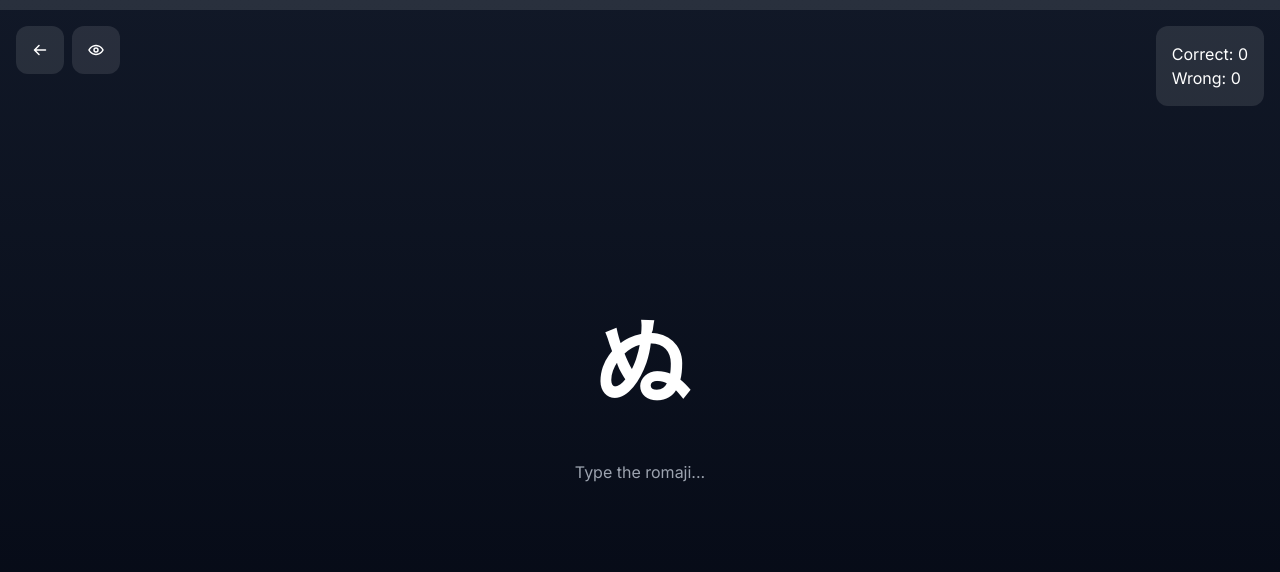
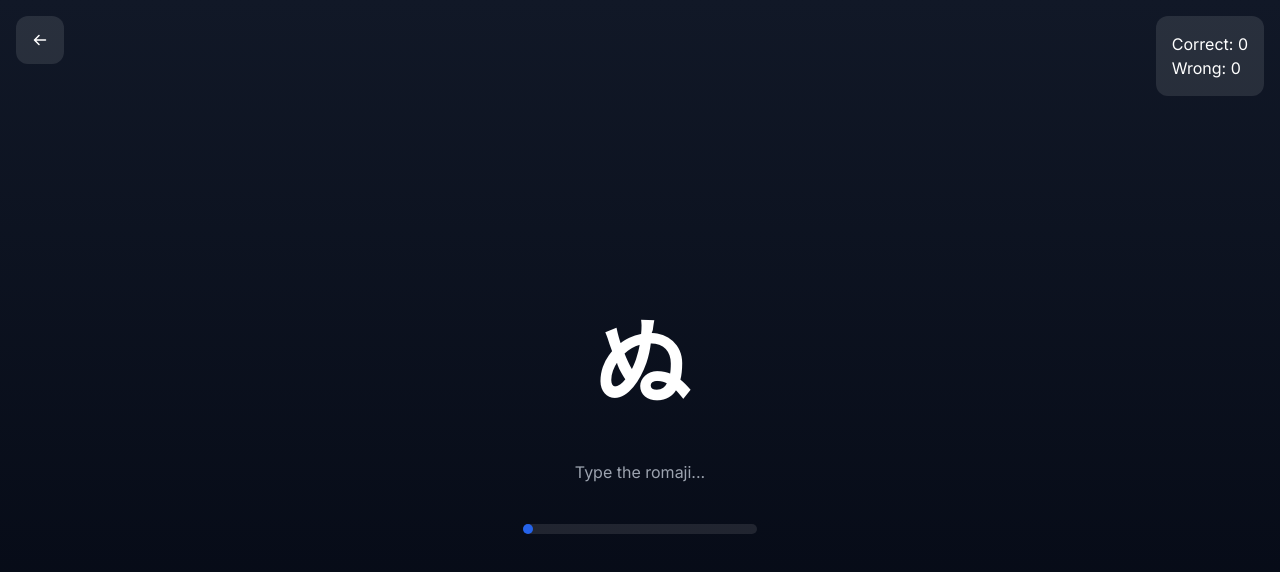
Before and after one commit to alexpuertasr/nihongo, a Next.js app: page /hiragana in a window 1280 px wide. Shown: the top 572 px of the page. Built offline with nearby package versions, Linux system fonts and the light colour scheme.

Commit message:
refactor: move progress at the bottom and remove revealer

```diff
--- a/src/app/(scriptMatcher)/layout.tsx
+++ b/src/app/(scriptMatcher)/layout.tsx
@@ -7,14 +7,14 @@ export default function RootLayout({
   children: React.ReactNode;
 }) {
   return (
-    <div className="flex flex-1 flex-col items-center justify-center gap-4">
+    <>
       {children}
       <Link
-        className="absolute left-0 top-2.5 m-4 flex rounded-xl bg-white/10 p-4 hover:bg-white/20"
+        className="absolute left-0 top-0 m-4 flex rounded-xl bg-white/10 p-4 hover:bg-white/20"
         href="/"
       >
         <PiArrowLeftBold />
       </Link>
-    </div>
+    </>
   );
 }
--- a/src/app/page.tsx
+++ b/src/app/page.tsx
@@ -2,7 +2,7 @@ import Link from "next/link";
 
 export default async function Page() {
   return (
-    <div className="flex flex-1 flex-col items-center justify-center gap-4">
+    <>
       <h1 className="text-5xl font-extrabold tracking-tight text-white sm:text-[5rem]">
         Nihon<span className="text-[hsl(350,100%,70%)]">go</span>
       </h1>
@@ -26,6 +26,6 @@ export default async function Page() {
           </div>
         </Link>
       </div>
-    </div>
+    </>
   );
 }
--- a/src/components/script-matcher.tsx
+++ b/src/components/script-matcher.tsx
@@ -1,7 +1,6 @@
 "use client";
 
 import { type ChangeEvent, type KeyboardEvent, useRef, useState } from "react";
-import { PiEyeBold, PiEyeSlashBold } from "react-icons/pi";
 
 import {
   type Script,
@@ -53,7 +52,6 @@ export function ScriptMatcher({
   defaultScriptIndex,
 }: Props) {
   const [value, setValue] = useState("");
-  const [isRevealed, setIsRevealed] = useState(false);
   const [wrongCounter, setWrongCounter] = useState(0);
   const [successCounter, setSuccessCounter] = useState(0);
   const [currentScripts, setCurrentScripts] = useState(scripts);
@@ -176,21 +174,7 @@ export function ScriptMatcher({
           </>
         ) : (
           <>
-            <div className="absolute top-0 h-2.5 w-full bg-white/10">
-              <div
-                className="h-2.5 bg-blue-600"
-                style={{
-                  width: `${((scripts.length - currentScripts.length) / scripts.length) * 100}%`,
-                }}
-              />
-            </div>
-            <div
-              className="fixed left-14 top-2.5 m-4 flex rounded-xl bg-white/10 p-4 hover:bg-white/20"
-              onClick={() => setIsRevealed((state) => !state)}
-            >
-              {isRevealed ? <PiEyeSlashBold /> : <PiEyeBold />}
-            </div>
-            <div className="absolute right-0 top-2.5 m-4 rounded-xl bg-white/10 p-4">
+            <div className="absolute right-0 top-0 m-4 rounded-xl bg-white/10 p-4">
               <p>{`Correct: ${successCounter}`}</p>
               <p>{`Wrong: ${wrongCounter}`}</p>
             </div>
@@ -203,7 +187,6 @@ export function ScriptMatcher({
                     key={script.romaji}
                     ref={isCurrent ? currentScriptRef : undefined}
                     isFirstScript={renderedScripts.length === 1}
-                    isRevealed={isCurrent && isRevealed}
                     isCorrect={script.correct}
                     status={script.status}
                     script={script[scriptType]}
@@ -213,6 +196,7 @@ export function ScriptMatcher({
                 );
               })}
             </div>
+            <div className="relative">
               <input
                 autoFocus
                 className="bg-transparent text-center focus:outline-none"
@@ -221,6 +205,15 @@ export function ScriptMatcher({
                 onChange={handleOnChange}
                 onKeyDown={handleOnKeyDown}
               />
+              <div className="absolute top-16 h-2.5 w-full rounded-full bg-white/10">
+                <div
+                  className="h-2.5 min-w-2.5 rounded-full bg-blue-600"
+                  style={{
+                    width: `${((scripts.length - currentScripts.length) / scripts.length) * 100}%`,
+                  }}
+                />
+              </div>
+            </div>
           </>
         )}
       </div>
```
Lines whose indentation alone changed are shown as unchanged.
